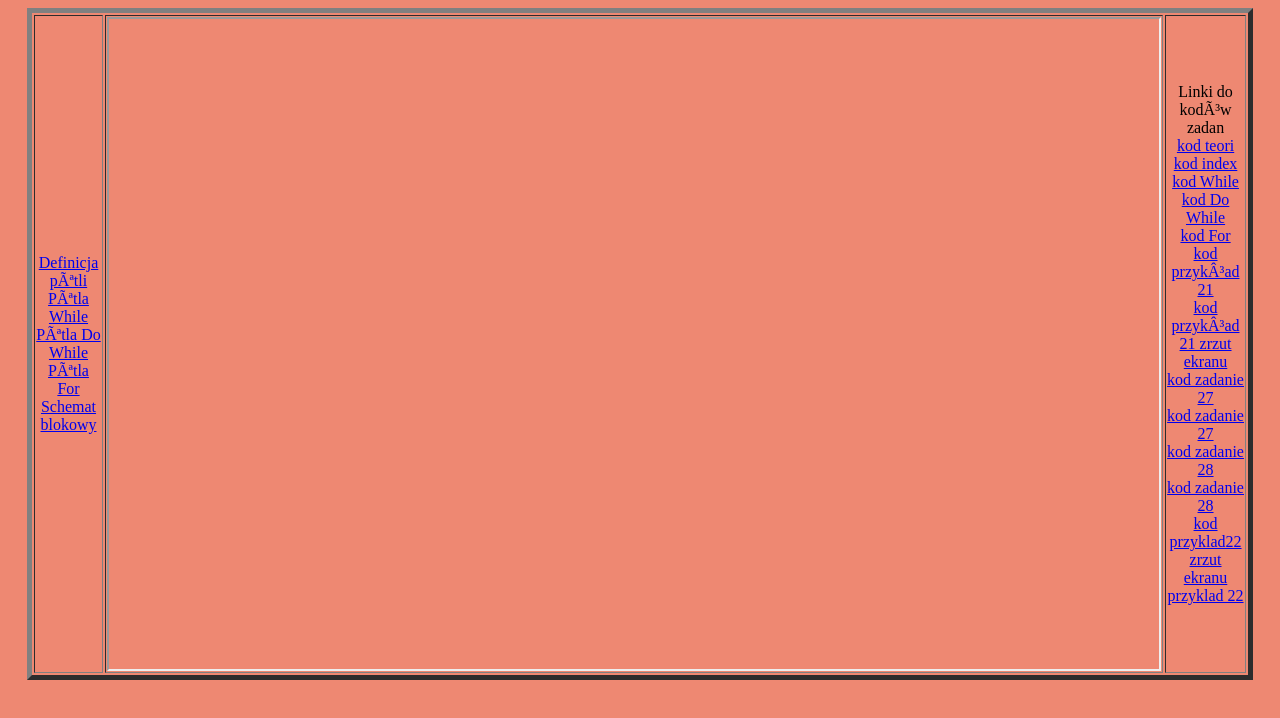
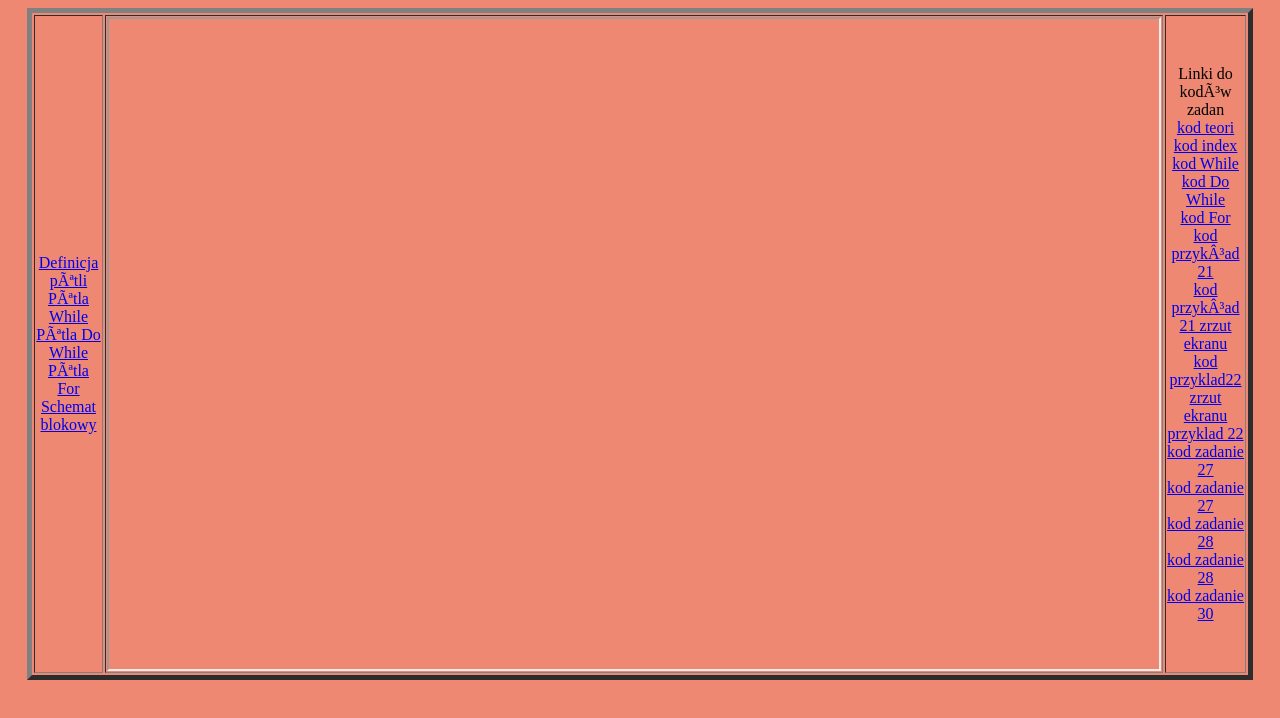
Before and after one commit to anatoliy2137/zadanies, a plain HTML site: page index.html in a window 1280 px wide. Drawn offline with Linux system fonts and the light colour scheme.

Commit message:
Update index.html

```diff
--- a/index.html
+++ b/index.html
@@ -28,12 +28,15 @@ Linki do kodów zadan <br>
 <a href="kod_for.html" target="strony">kod For</a> <br>
 <a href="przyklad21-kod.html" target="strony">kod przyk³ad 21</a> <br>
 <a href="przyklad21-kod_zrzut.html" target="strony">kod przyk³ad 21 zrzut ekranu</a> <br>
+ <a href="kod_przyklad22.txt" target="strony">kod przyklad22</a> <br>
+ <a href="screen_przyklad22.html" target="strony">zrzut ekranu przyklad 22</a> <br>
 <a href="zadanie27-kod.html" target="strony">kod zadanie 27</a> <br>
 <a href="zadanie27-kod_zrzut.html" target="strony">kod zadanie 27</a> <br>
 <a href="zadanie28-kod.html" target="strony">kod zadanie 28</a> <br>
 <a href="zadanie28-kod_zrzut.html" target="strony">kod zadanie 28</a> <br>
-                                                  <a href="kod_przyklad22.txt" target="strony">kod przyklad22</a> <br>
-<a href="screen_przyklad22.html" target="strony">zrzut ekranu przyklad 22</a> <br>
+<a href="zad30.html" target="strony">kod zadanie 30</a> <br>
+
+
 </td>
 </tr>
 </table>
```
